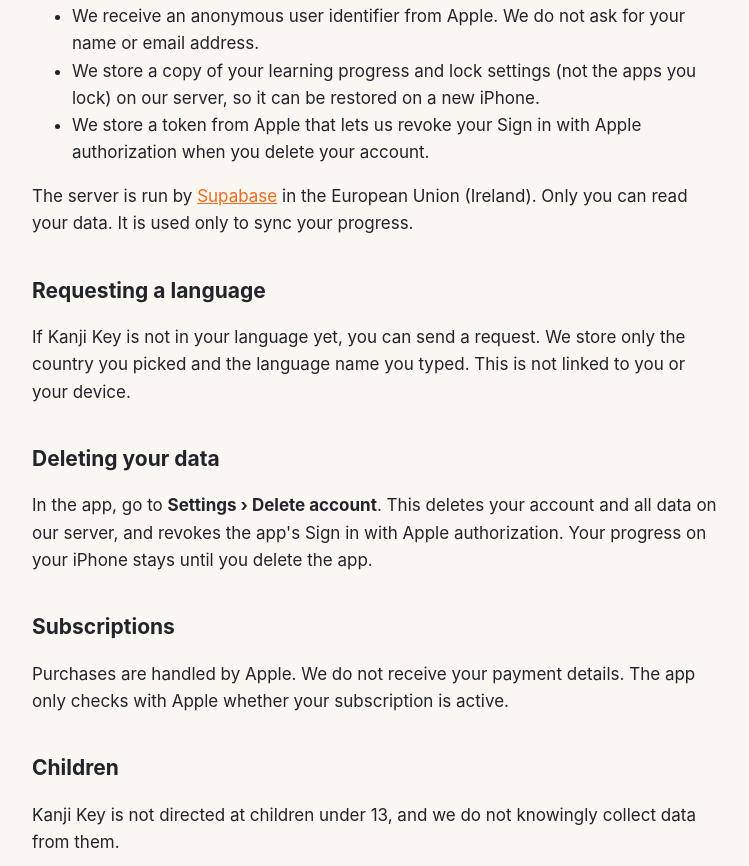
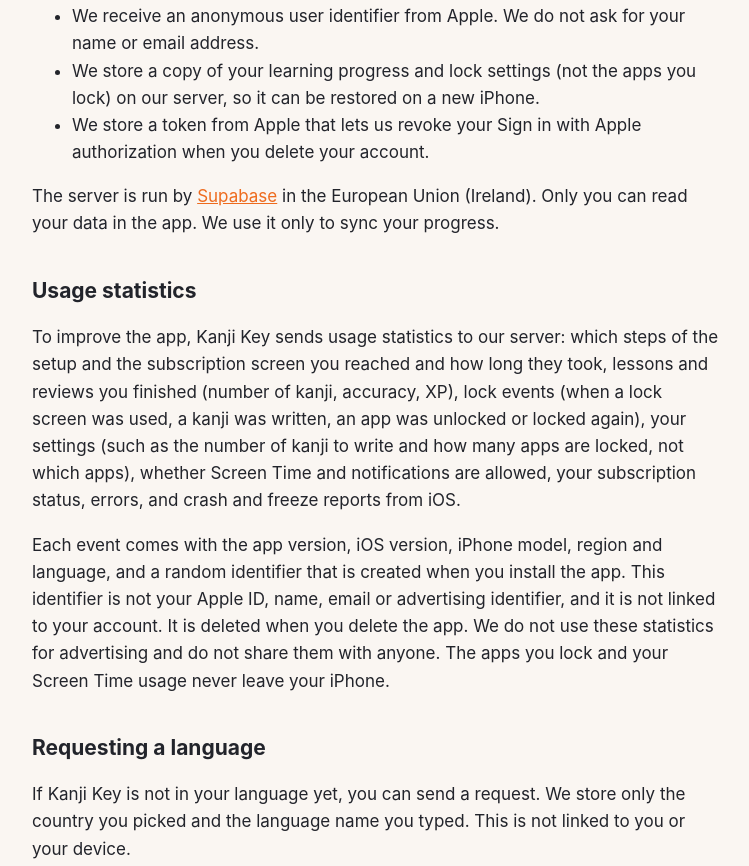
Before and after one commit to yuyasaso/kanji-key, a plain HTML site: page privacy.html in a window 1280 px wide. Shown: the part 865-1731 px from the top of the page, without its empty margins (264-1013 px from the left). Drawn offline with Linux system fonts and the light colour scheme.

Commit message:
Update privacy policy: usage statistics, language requests

```diff
--- a/privacy.html
+++ b/privacy.html
@@ -10,7 +10,7 @@
 <main>
 <header><img src="icon.png" alt=""><a href="./">Kanji Key</a></header>
 <h1>Privacy Policy</h1>
-<p class="muted">Last updated: October 15, 2026</p>
+<p class="muted">Last updated: October 19, 2026</p>
 
 <p>Kanji Key is an iPhone app that asks you to write a Japanese kanji before you open the apps you choose. This policy explains what data the app uses and where it goes. In short: almost everything stays on your iPhone. We do not show ads, we do not track you, and we do not sell data.</p>
 
@@ -29,7 +29,11 @@
 <li>We store a copy of your learning progress and lock settings (not the apps you lock) on our server, so it can be restored on a new iPhone.</li>
 <li>We store a token from Apple that lets us revoke your Sign in with Apple authorization when you delete your account.</li>
 </ul>
-<p>The server is run by <a href="https://supabase.com/privacy">Supabase</a> in the European Union (Ireland). Only you can read your data. It is used only to sync your progress.</p>
+<p>The server is run by <a href="https://supabase.com/privacy">Supabase</a> in the European Union (Ireland). Only you can read your data in the app. We use it only to sync your progress.</p>
+
+<h2>Usage statistics</h2>
+<p>To improve the app, Kanji Key sends usage statistics to our server: which steps of the setup and the subscription screen you reached and how long they took, lessons and reviews you finished (number of kanji, accuracy, XP), lock events (when a lock screen was used, a kanji was written, an app was unlocked or locked again), your settings (such as the number of kanji to write and how many apps are locked, not which apps), whether Screen Time and notifications are allowed, your subscription status, errors, and crash and freeze reports from iOS.</p>
+<p>Each event comes with the app version, iOS version, iPhone model, region and language, and a random identifier that is created when you install the app. This identifier is not your Apple ID, name, email or advertising identifier, and it is not linked to your account. It is deleted when you delete the app. We do not use these statistics for advertising and do not share them with anyone. The apps you lock and your Screen Time usage never leave your iPhone.</p>
 
 <h2>Requesting a language</h2>
 <p>If Kanji Key is not in your language yet, you can send a request. We store only the country you picked and the language name you typed. This is not linked to you or your device.</p>
```
